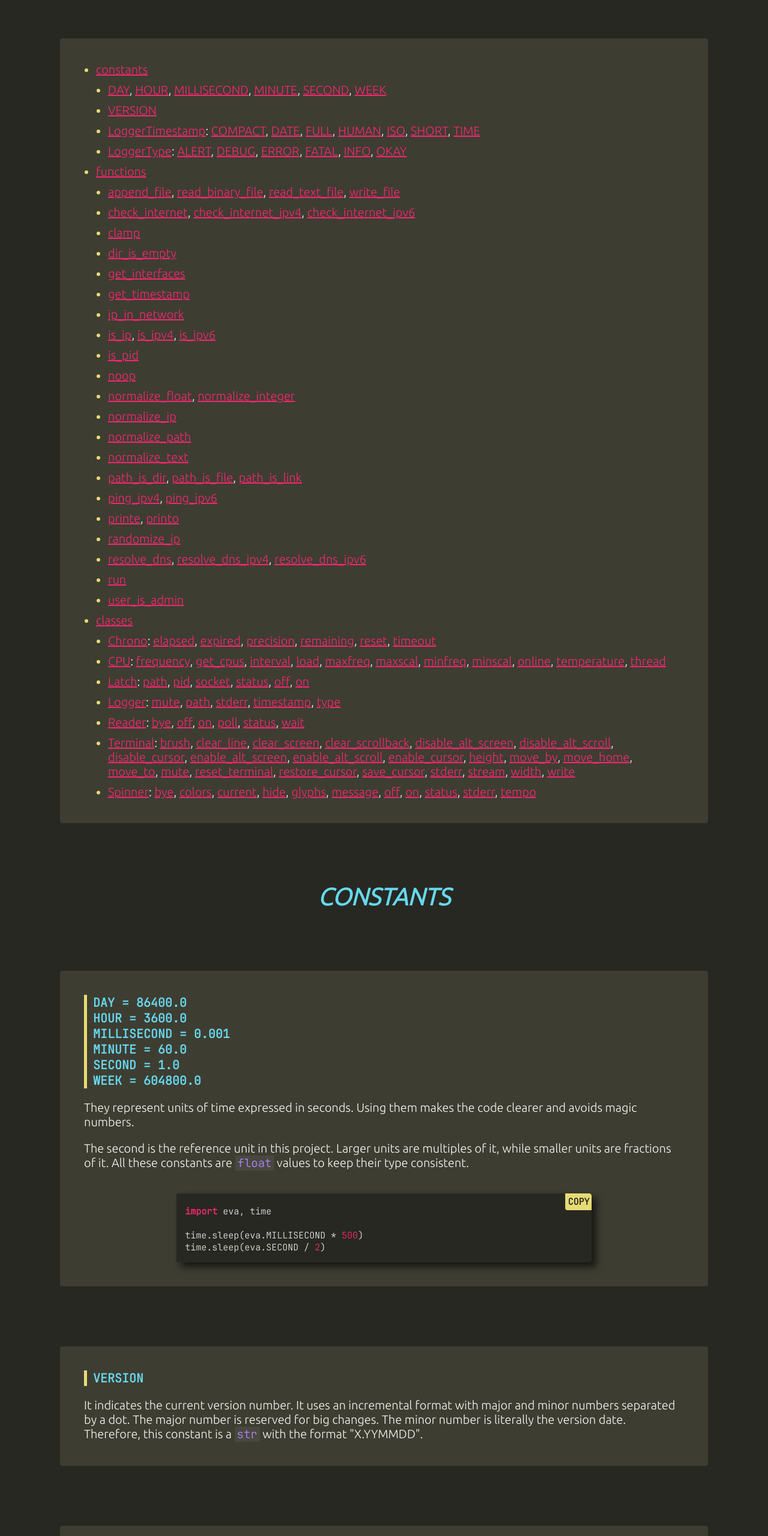
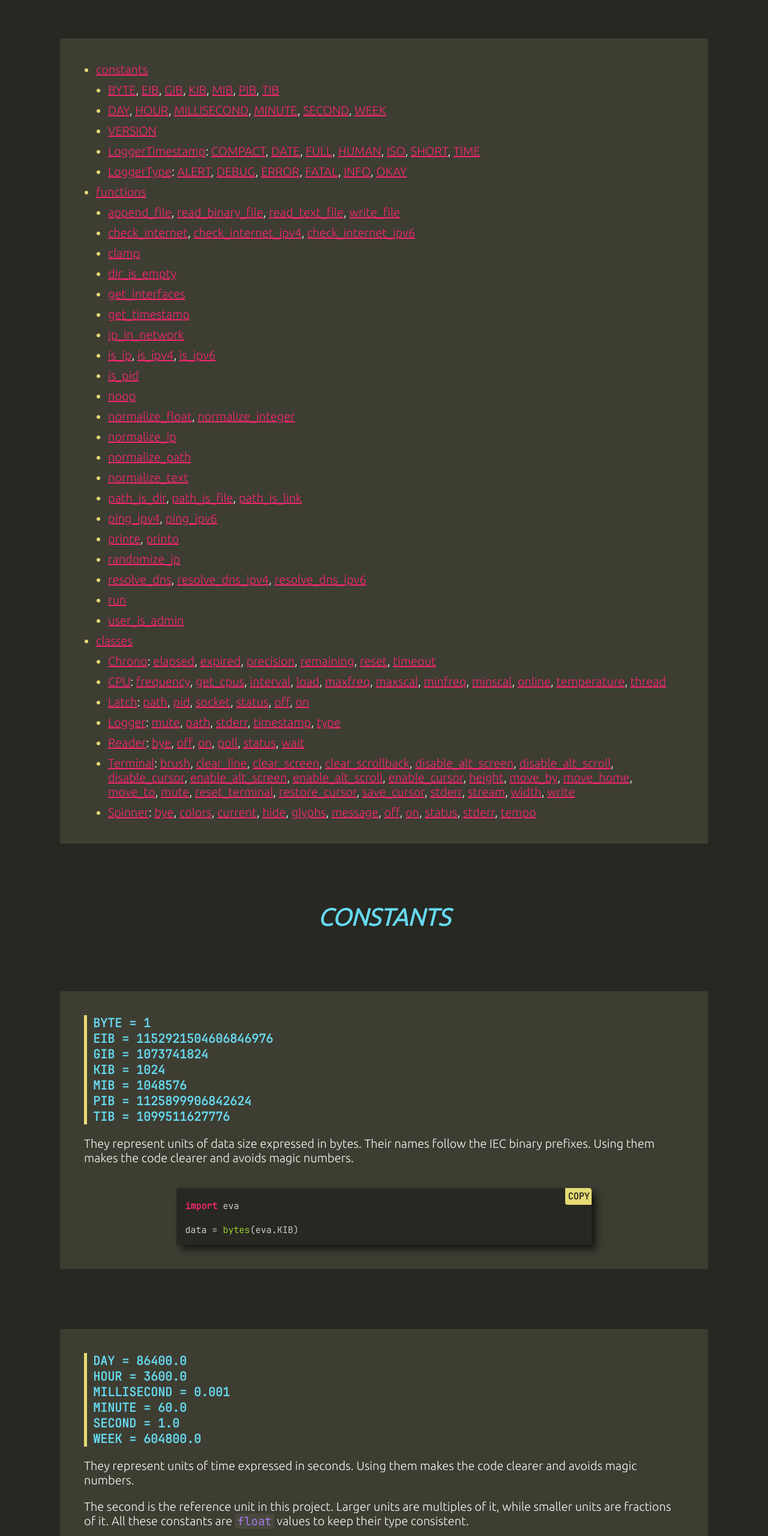
Before and after one commit to konarocorp/eva, a plain HTML site: page docs/en/index.html in a window 1280 px wide. Shown: the part 1340-3900 px from the top of the page at 60% size. Drawn offline with Linux system fonts and the light colour scheme.

Commit message:
feat: add data size constants

```diff
--- a/docs/en/index.html
+++ b/docs/en/index.html
@@ -62,6 +62,14 @@
 <ul>
     <li><a href="#cst">constants</a>
         <ul>
+            <li><a href="#cst-BYTE">BYTE</a>,
+            <a href="#cst-EIB">EIB</a>,
+            <a href="#cst-GIB">GIB</a>,
+            <a href="#cst-KIB">KIB</a>,
+            <a href="#cst-MIB">MIB</a>,
+            <a href="#cst-PIB">PIB</a>,
+            <a href="#cst-TIB">TIB</a></li>
+
             <li><a href="#cst-DAY">DAY</a>,
             <a href="#cst-HOUR">HOUR</a>,
             <a href="#cst-MILLISECOND">MILLISECOND</a>,
@@ -249,6 +257,29 @@
 
 <article>
 <section>
+<h4 id="cst-BYTE">BYTE = 1</h4>
+<h4 id="cst-EIB">EIB = 1152921504606846976</h4>
+<h4 id="cst-GIB">GIB = 1073741824</h4>
+<h4 id="cst-KIB">KIB = 1024</h4>
+<h4 id="cst-MIB">MIB = 1048576</h4>
+<h4 id="cst-PIB">PIB = 1125899906842624</h4>
+<h4 id="cst-TIB">TIB = 1099511627776</h4>
+
+<p>They represent units of data size expressed in bytes. Their names follow the IEC binary prefixes. Using them makes the code clearer and avoids magic numbers.</p>
+
+<pre><code>
+import eva
+
+data = bytes(eva.KIB)
+</code></pre>
+</section>
+</article>
+
+
+
+
+<article>
+<section>
 <h4 id="cst-DAY">DAY = 86400.0</h4>
 <h4 id="cst-HOUR">HOUR = 3600.0</h4>
 <h4 id="cst-MILLISECOND">MILLISECOND = 0.001</h4>
```
Also changed, not shown: 1 other file.
